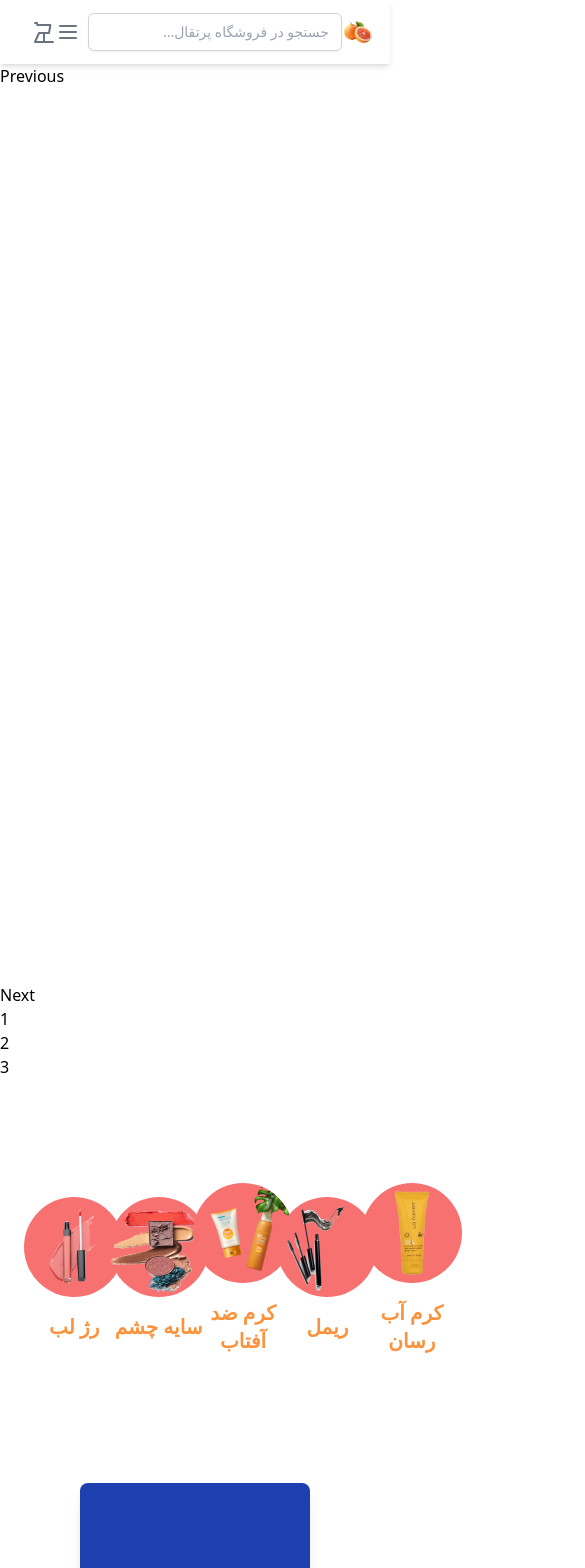
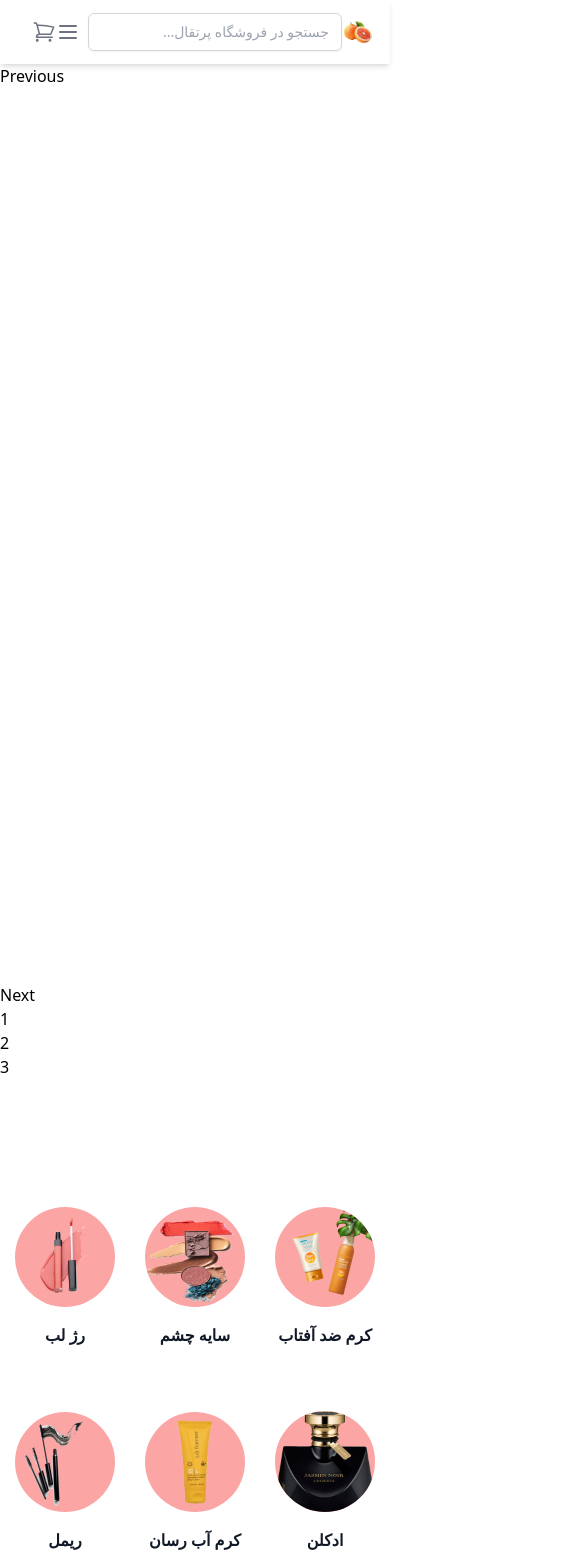
Before and after one commit to parisasavadkoohi/pejvaq2, a React (Create React App) app: page / in a window 390 px wide. Shown: the top 1568 px of the page, 585 px wide, since content can reach past the window. Built offline with nearby package versions, Linux system fonts and the light colour scheme; no server answers.

Commit message:
product detail3

```diff
--- a/src/Home/Footer/Footer.tsx
+++ b/src/Home/Footer/Footer.tsx
@@ -11,7 +11,7 @@ const Footer: React.FC = () => {
                         <h1 className="text-4xl font-bold text-center md:text-right">
                             White Orange
                         </h1>
-                        <p className="text-center md:text-right text-xl max-w-[320px] mx-auto md:mr-0 md:ml-auto" data-aos="fade-up" data-aos-delay="300">
+                        <p className="text-center md:text-right text-xl max-w-[320px] mx-auto md:mr-0 md:ml-auto"  >
                             "با محصولات بی‌نظیر ما، زیبایی‌تان را به اوج برسانید! در فروشگاه ما، مجموعه‌ای از بهترین لوازم آرایشی و بهداشتی را با قیمت‌های ویژه پیدا کنید. کیفیت بالا، انتخاب متنوع و تخفیف‌های فوق‌العاده، همه در انتظار شماست. همین حالا خرید کنید و درخشندگی خود را دوچندان کنید!"
                         </p>
                     </div>
@@ -49,7 +49,7 @@ const Footer: React.FC = () => {
                             <FaTelegram className="text-3xl hover:scale-105 duration-300" />
                         </div>
                         <div className="flex justify-center md:justify-end">
-                            <img src={imgFooter} alt="makeup" className="w-[200px] sm:w-[300px] md:w-[400px] img-shadow mt-4 mx-auto md:ml-0 md:mr-auto" />
+                            <img src={imgFooter} alt="makeup" className="w-[100px] sm:w-[300px] md:w-[400px] lg:w-32 img-shadow mt-4 mx-auto md:ml-0 md:mr-auto" />
                         </div>
                     </div>
                 </div>
--- a/src/Home/Navbar/Navbar.tsx
+++ b/src/Home/Navbar/Navbar.tsx
@@ -41,10 +41,10 @@ const Navbar: React.FC = () => {
 
   return (
     <nav className="bg-white shadow-md" dir='rtl'>
-      <div className="max-w-7xl mx-auto px-4 sm:px-6 lg:px-8">
+      <div className="max-w-8xl mx-auto px-4 sm:px-6  lg:px-8">
         <div className="flex items-center justify-between h-16">
           {/* لوگو */}
-          <div className="flex-shrink-0">
+          <div className="flex-shrink-0 ">
             <img className="h-8 w-auto" src={OrangeImg} alt="Logo" />
           </div>
           <div className="hidden md:flex flex-1 items-center justify-center space-x-8 gap-5 text-right" dir="rtl">
@@ -97,9 +97,10 @@ const Navbar: React.FC = () => {
           </div>
           {/* سبد خرید برای هر دو حالت */}
           <Link to="/cart" className="text-gray-500 hover:text-gray-700 focus:outline-none ml-4">
-            <svg className="h-6 w-6" fill="none" stroke="currentColor" viewBox="0 0 24 24" xmlns="http://www.w3.org/2000/svg">
-              <path strokeLinecap="round" strokeLinejoin="round" strokeWidth={2} d="M3 3h2l.4 2M7 13h10l1.4-8H5.4M7 13l-4 9h18m-9-9v9m0 0H7m5 0h5" />
-            </svg>
+          <svg xmlns="http://www.w3.org/2000/svg" fill="none" viewBox="0 0 24 24" stroke-width="1.5" stroke="currentColor" className="size-6">
+  <path stroke-linecap="round" stroke-linejoin="round" d="M2.25 3h1.386c.51 0 .955.343 1.087.835l.383 1.437M7.5 14.25a3 3 0 0 0-3 3h15.75m-12.75-3h11.218c1.121-2.3 2.1-4.684 2.924-7.138a60.114 60.114 0 0 0-16.536-1.84M7.5 14.25 5.106 5.272M6 20.25a.75.75 0 1 1-1.5 0 .75.75 0 0 1 1.5 0Zm12.75 0a.75.75 0 1 1-1.5 0 .75.75 0 0 1 1.5 0Z" />
+</svg>
+
           </Link>
         </div>
       </div>
--- a/src/Home/Services/ServiceData.tsx
+++ b/src/Home/Services/ServiceData.tsx
@@ -3,7 +3,8 @@ import image4 from '../../components/assets/images/image5.png';
 import image5 from '../../components/assets/images/image10.png';
 import image2 from '../../components/assets/images/image2.png';
 import image10 from '../../components/assets/images/image4.png';
-import image1 from '../../components/assets/images/b813c6c0f16731e400ee1362ce103accf246bfce_1669110838_11zon.png'
+import image11 from '../../components/assets/images/ادکلن2.png';
+import image1 from '../../components/assets/images/b813c6c0f16731e400ee1362ce103accf246bfce_1669110838_11zon.png';
 import { Fragment } from 'react/jsx-runtime';
 import { useNavigate } from 'react-router-dom';
 
@@ -51,37 +52,37 @@ const ServiceData: Service[] = [
         subtitle: "قیمت :400000تومان",
         aosDelay: "900"
     },
+    {
+        id: 6,
+        image: image11,
+        title: " ادکلن ",
+        subtitle: "قیمت :400000تومان",
+        aosDelay: "900"
+    },
 ]
 
 const Services: React.FC = () => {
     let navigate = useNavigate();
     return (
         <Fragment>
-            <div className='container   m-12'>
+            <div className='container mx-auto p-4'>
                 <div className='text-center max-w-lg mx-auto space-y-2'>
                     <h1 data-aos="fade-left" className='text-2xl font-bold text-dark'>
                         Orange <span className='text-orange-500'>محصولات آرایشی و بهداشتی</span>
-                        <p data-aos="fade-left" className='text-sm opacity-50 mt-2'></p>
                     </h1>
+                    <p data-aos="fade-left" className='text-sm opacity-50 mt-2'></p>
                 </div>
-             <div className='grid grid-cols-5 gap-8 sm:flex- place-items-center'>
-{ServiceData.map((item) => (
-  <div key={item.id} data-aos-delay={item.aosDelay} className='p-4 text-center space-y-4 '>
-     <img className='max-w-[100px] mx-auto hover:scale-110 rounded-full transition-transform duration-300 bg-red-400 ' src={item.image} alt={item.title} onClick={() => { navigate("/ProductDetailPage") }}/>
-     <h1  className='text-xl font-bold text-orange-400'>{item.title}</h1>
-    </div>
-))}
-</div>
+                <div className='grid grid-cols-3 sm:grid-cols-3 md:grid-cols-3 lg:grid-cols-4 xl:grid-cols-6 gap-8 place-items-center mt-8'>
+                    {ServiceData.map((item) => (
+                        <div key={item.id} data-aos-delay={item.aosDelay} className='p-4 text-center space-y-4'>
+                            <img className='max-w-[100px] mx-auto hover:scale-110 rounded-full transition-transform duration-300 bg-red-300' src={item.image} alt={item.title} onClick={() => { navigate("/ProductDetailPage") }} />
+                            <h1 className='font-bold text-gray-900'>{item.title}</h1>
+                        </div>
+                    ))}
+                </div>
             </div>
         </Fragment>
     );
 }
 
 export default Services;
-//<div>
-         //
-         //<p data-aos="flip-left" className='text-dark opacity-80'>{item.subtitle}</p>
-         // <button className="bg-orange-500 rounded-md shadow-orange-100 p-2 hover:bg-orange-600 transition-colors ">
-          //   Add to Cart
-       //  </button>
-    //  </div>
--- a/src/Home/Wheretobuy/WhereToBuy.tsx
+++ b/src/Home/Wheretobuy/WhereToBuy.tsx
@@ -1,38 +1,30 @@
-import { Fragment } from "react/jsx-runtime"
+import { Fragment } from "react/jsx-runtime";
 import WorldMap from '../../components/assets/images/map.png';
 
-
-const WhereToBuy:React.FC=()=>{
-    return(
+const WhereToBuy: React.FC = () => {
+    return (
         <Fragment>
-            <div className="container my-36 " dir="rtl">
-                <div className="grid grid-cols-1 sm:grid-cols-3 gap-8  ">
+            <div className="container my-12 px-4" dir="rtl">
+                <div className="grid grid-cols-1 sm:grid-cols-3 gap-8 mb-8">
                     <div>
-                        <h1 data-aos="flip-left" className="font-bold text-3xl text-dark font-serif">از کجا می توانید محصولات ما را پیدا کنید؟</h1>
+                        <h1 className="font-bold text-2xl sm:text-3xl text-dark font-serif">
+                            از کجا می توانید محصولات ما را پیدا کنید؟
+                        </h1>
                     </div>
-
                 </div>
-                <div className="flex item-center gap-4">
-                    <input type="text" placeholder="کشور" className="input-style w-full lg:w-[120px] border h-9 shadow "/>
-                    <input type="tel" placeholder="کد پستی" className="input-style w-full lg:w-[120px] border shadow h-9"/>
-                    <button className="bg-orange-500 p-1 mt-2 h-9 rounded-md">
-جستجو...
-                </button>
-                    <div >
-                    <img data-aos="flip-left" src={WorldMap} alt="world" className="w-100 sm:w-[500px] mx-20  "/>
-                    </div>
-
+                <div className="flex flex-col sm:flex-row items-center gap-4">
+                    <input type="text" placeholder="کشور" className="input-style w-full sm:w-auto lg:w-[120px] border h-9 shadow" />
+                    <input type="tel" placeholder="کد پستی" className="input-style w-full sm:w-auto lg:w-[120px] border shadow h-9" />
+                    <button className="bg-orange-500 p-1 h-9 rounded-md w-full sm:w-auto">
+                        جستجو...
+                    </button>
                 </div>
-
-
-
-
-
+                <div className="mt-8 flex justify-center">
+                    <img src={WorldMap} alt="world" className="w-full max-w-[300px] sm:max-w-[500px] mx-auto" />
+                </div>
             </div>
-
         </Fragment>
-
     )
 }
 
-export default WhereToBuy
+export default WhereToBuy;
```
Also changed, not shown: src/components/assets/images/ادکلن.png (added), src/components/assets/images/ادکلن2.png (added).
